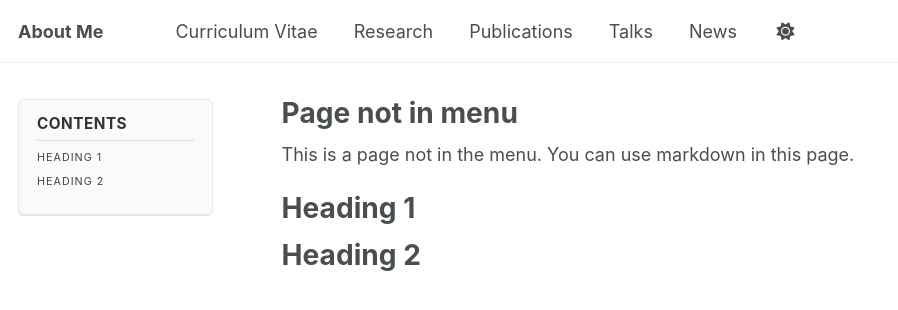
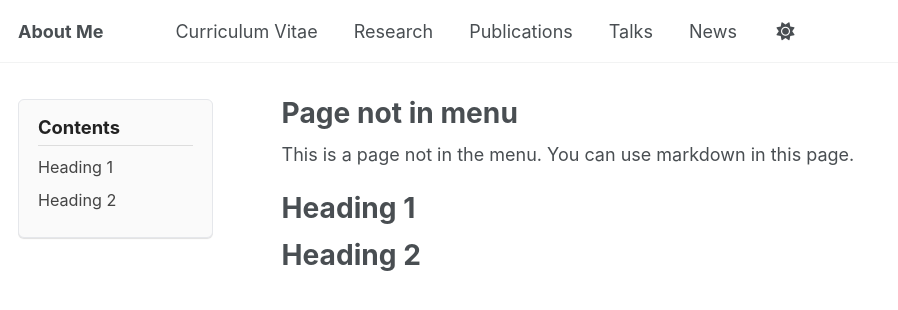
Before and after one commit to caihaoqiu/caihaoqiu.github.io, a Jekyll site: the page built from _pages/non-menu-page.md, in a window 1280 px wide. Shown: the top 310 px of the page, without its empty margins (0-898 px from the left). Built offline with Jekyll 4.4.1, drawn with Linux system fonts in a browser that asks for light colours; a script bundle is joined from its source files by our own code; a style sheet for code colours, icons or effects is not loaded.

Commit message:
Update sidebar.html

```diff
--- a/_includes/sidebar.html
+++ b/_includes/sidebar.html
@@ -7,14 +7,41 @@
     </div>
   {% endif %}
 {% else %}
+  <style>
+    #auto-toc-sidebar .nav__title,
+    #auto-toc-sidebar .toc,
+    #auto-toc-sidebar li,
+    #auto-toc-sidebar a {
+      text-transform: none !important;
+      letter-spacing: normal !important;
+    }
+    #auto-toc-sidebar .nav__title {
+      font-size: 1.02rem !important;
+      font-weight: 700 !important;
+      margin: 0 0 0.6rem 0 !important;
+      color: #222 !important;
+      border-bottom: 1px solid #ddd !important;
+      padding-bottom: 0.35rem !important;
+    }
+    #auto-toc-list a {
+      font-size: 0.9rem !important;
+      line-height: 1.45 !important;
+      color: #444 !important;
+      text-decoration: none !important;
+      display: block !important;
+    }
+    #auto-toc-list a:hover {
+      color: #000 !important;
+      text-decoration: underline !important;
+    }
+  </style>
+
   <div class="sidebar sticky" id="auto-toc-sidebar">
-    <nav class="toc" style="background: #fafafa; border: 1px solid #e5e7eb; border-radius: 6px; padding: 0.85rem 1rem;">
+    <nav class="toc" style="background: #fafafa; border: 1px solid #e5e7eb; border-radius: 6px; padding: 0.9rem 1.05rem;">
       <header>
-        <h4 class="nav__title" style="margin: 0 0 0.5rem 0; font-size: 0.85rem; text-transform: uppercase; letter-spacing: 0.5px; color: #333; border-bottom: 1px solid #ddd; padding-bottom: 0.35rem;">
-          Contents
-        </h4>
+        <h4 class="nav__title">Contents</h4>
       </header>
-      <ul id="auto-toc-list" style="list-style: none; margin: 0; padding: 0; font-size: 0.8rem; line-height: 1.45;"></ul>
+      <ul id="auto-toc-list" style="list-style: none; margin: 0; padding: 0;"></ul>
     </nav>
   </div>
 
@@ -45,14 +72,11 @@
           }
           var li = document.createElement('li');
           var isSub = (h.tagName === 'H3' && hasTop);
-          li.style.cssText = 'margin-bottom: 0.45rem; padding-left: ' + (isSub ? '0.85rem' : '0') + ';';
+          li.style.cssText = 'margin-bottom: 0.5rem; padding-left: ' + (isSub ? '0.85rem' : '0') + ';';
 
           var a = document.createElement('a');
           a.href = '#' + h.id;
           a.textContent = h.textContent.replace(/\(Full list.*\)/i, '').trim();
-          a.style.cssText = 'color: #444; text-decoration: none; display: block;';
-          a.onmouseover = function() { a.style.color = '#000'; a.style.textDecoration = 'underline'; };
-          a.onmouseout = function() { a.style.color = '#444'; a.style.textDecoration = 'none'; };
 
           li.appendChild(a);
           tocList.appendChild(li);
```
